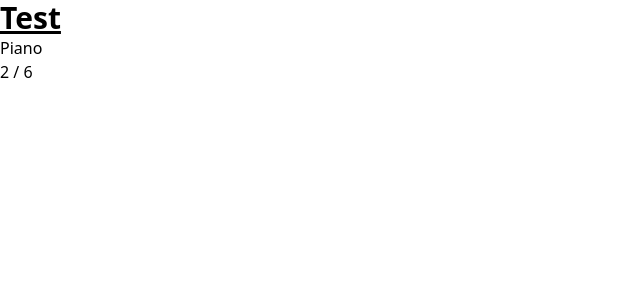
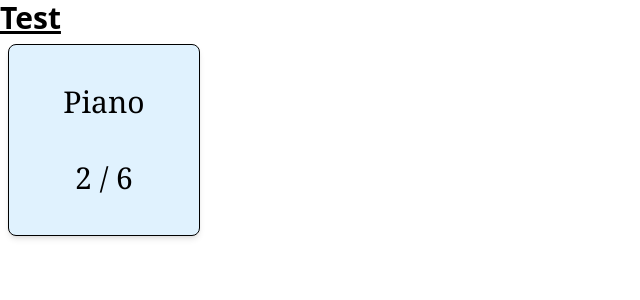
Before and after one commit to chingu-voyages/v43-tier2-team-21, a React (Create React App) app: page / in a window 1280 px wide. Shown: the top 300 px of the page, without its empty margins (0-640 px from the left). Built offline with nearby package versions, Linux system fonts and the light colour scheme.

Commit message:
add rough-draft styles to SkillCard.

```diff
--- a/src/SkillCard.js
+++ b/src/SkillCard.js
@@ -1,10 +1,12 @@
 export const SkillCard = () =>{
 	return (
-		<div>
-			<h1>Piano</h1>
-			<div>
-				2 / 6
-			</div>
+		<div className={
+			`box-border h-48 w-48 m-2
+			grid content-evenly justify-center
+			border border-black rounded-lg bg-sky-100 shadow-md
+			font-serif`}>
+			<h1 className={`text-3xl`}>Piano</h1>
+			<div className={`text-3xl text-center`}>2 / 6</div>
 		</div>
 	)
 }
```
